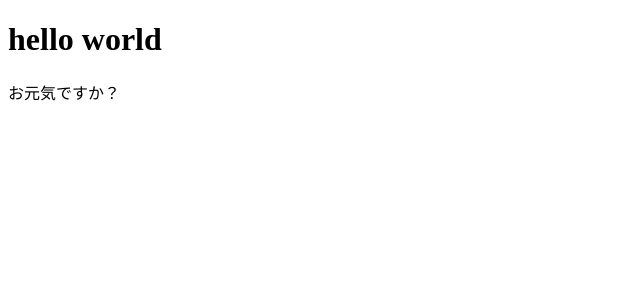
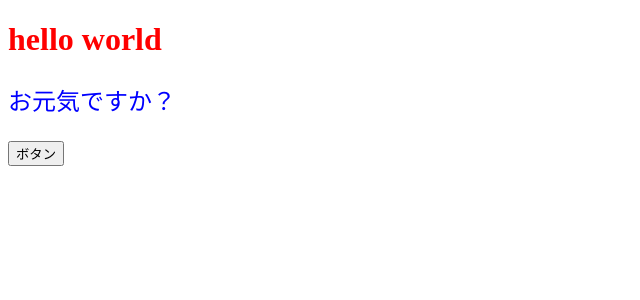
Before and after one commit to ToshifumiIde/React_basic, a React (Create React App) app: page / in a window 1280 px wide. Shown: the top 300 px of the page, without its empty margins (0-640 px from the left). Built offline with nearby package versions, Linux system fonts and the light colour scheme.

Commit message:
コンポーネント内でのJS記法、styleの付与

```diff
--- a/src/App.jsx
+++ b/src/App.jsx
@@ -1,10 +1,30 @@
 import React from "react";
 
 const App = ()=> {
+
+  const onClickButton = () => {
+    alert();
+  };
+
+  const contentStyle = {
+    color:"blue",
+    fontSize:"24px",
+  };
+  //styleをオブジェクトとして渡すことも可能。
+  //この場合、記法はキャメルケース（cssだとfont-size ）。
+
   return (
     <>
-    <h1>hello world</h1>
-    <p>お元気ですか？</p>
+    <h1 style={{color:"red",}}>hello world</h1>
+    <p  style={contentStyle}>お元気ですか？</p>
+    <button onClick={onClickButton}>
+      ボタン
+    </button>
+    {/* Reactでのイベント設定はキャメルケースで記入 */}
+    {/* この場合、onClick時が関数の実行タイミング()となる */}
+    {/* =の後ろをカーリーブラケット{}で囲うと「中にJSを記載可能」 */}
+    {/* styleの設定も可能。={}はJSの記法を宣言。内部の{}は「オブジェクト」を記載 */}
+    {/* オブジェクトの中に記載する場合、中身は"string"で記載。""で囲わないとエラーが返る */}
     </>//React.Fragment。returnは1つの要素として返却する必要がある。
   )
 };
```
Also changed, not shown: 1 other file (tests, documents, lock files or other folders).
